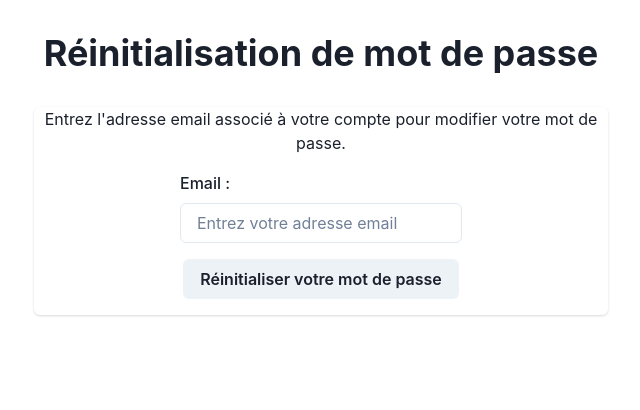
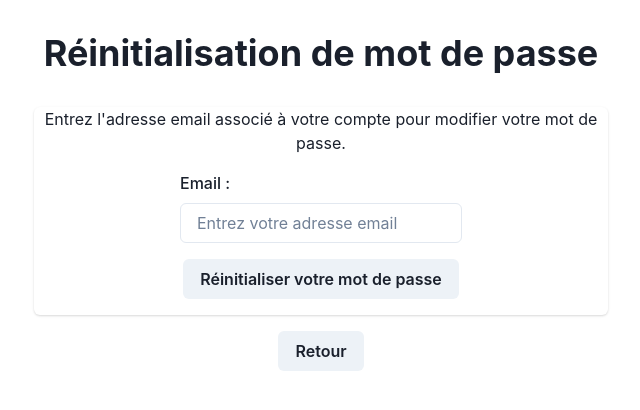
Before and after one commit to lerbix/SmartFlow-Blockchain-Cardano, a React (Vite) app in the folder cardano-front/: page /forget-password in a window 1280 px wide. Shown: the top 410 px of the page, without its empty margins (319-959 px from the left). Built offline with nearby package versions, Linux system fonts and the light colour scheme.

Commit message:
Added button for user to return to login page in case of remembering password or wanting to try again.

```diff
--- a/cardano-front/src/pages/ForgetPassword.jsx
+++ b/cardano-front/src/pages/ForgetPassword.jsx
@@ -73,6 +73,9 @@ function ResetPasswordForm() {
                 )}
         </Box>
            </Card>
+                <Button  mt={4} onClick={()=>window.location.href = "/"}>
+                    Retour
+                </Button>
             </Box>
         </Container>
     );
```
